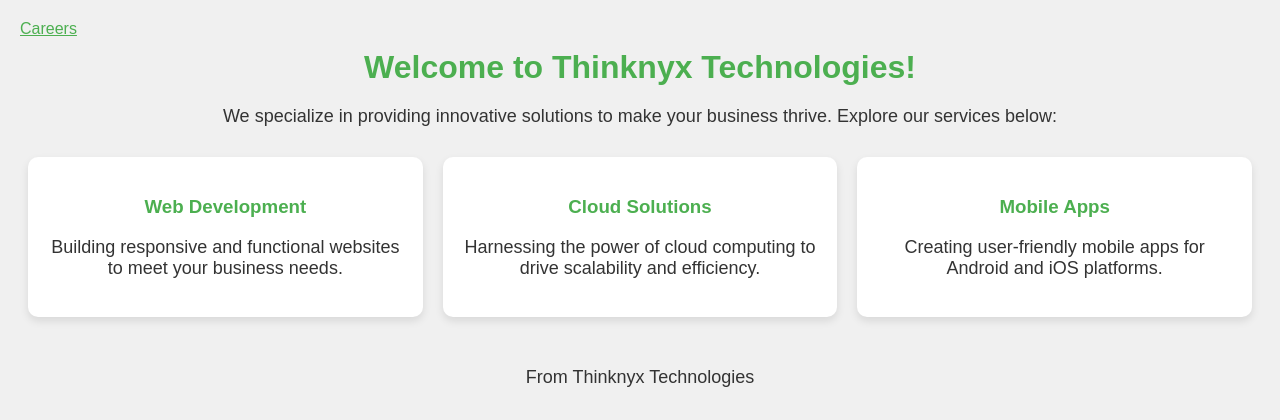
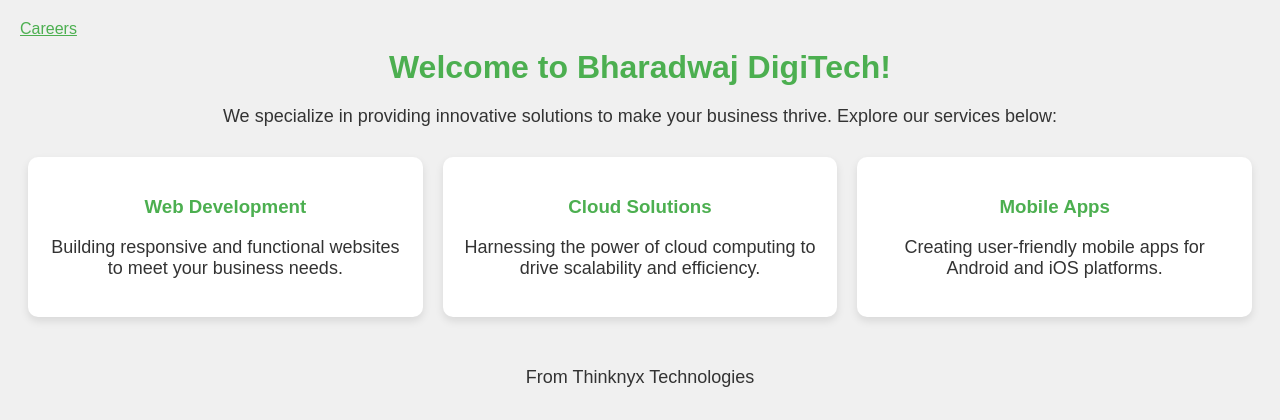
Before and after one commit to tallapv/aws-demo, a Flask app: template templates/home.html in a window 1280 px wide. Shown: the top 420 px of the page. Run offline with Flask 3, Linux system fonts and the light colour scheme; the template is opened without the code that fills it, so the values that code supplies are empty.

Commit message:
Update home.html

```diff
--- a/templates/home.html
+++ b/templates/home.html
@@ -64,7 +64,7 @@
     <!-- Careers Link -->
     <a href="{{ url_for('careers.careers') }}" class="nav-link">Careers</a>
 
-    <h1>Welcome to Thinknyx Technologies!</h1>
+    <h1>Welcome to Bharadwaj DigiTech!</h1>
     <p>We specialize in providing innovative solutions to make your business thrive. Explore our services below:</p>
 
     <div class="services">
```
